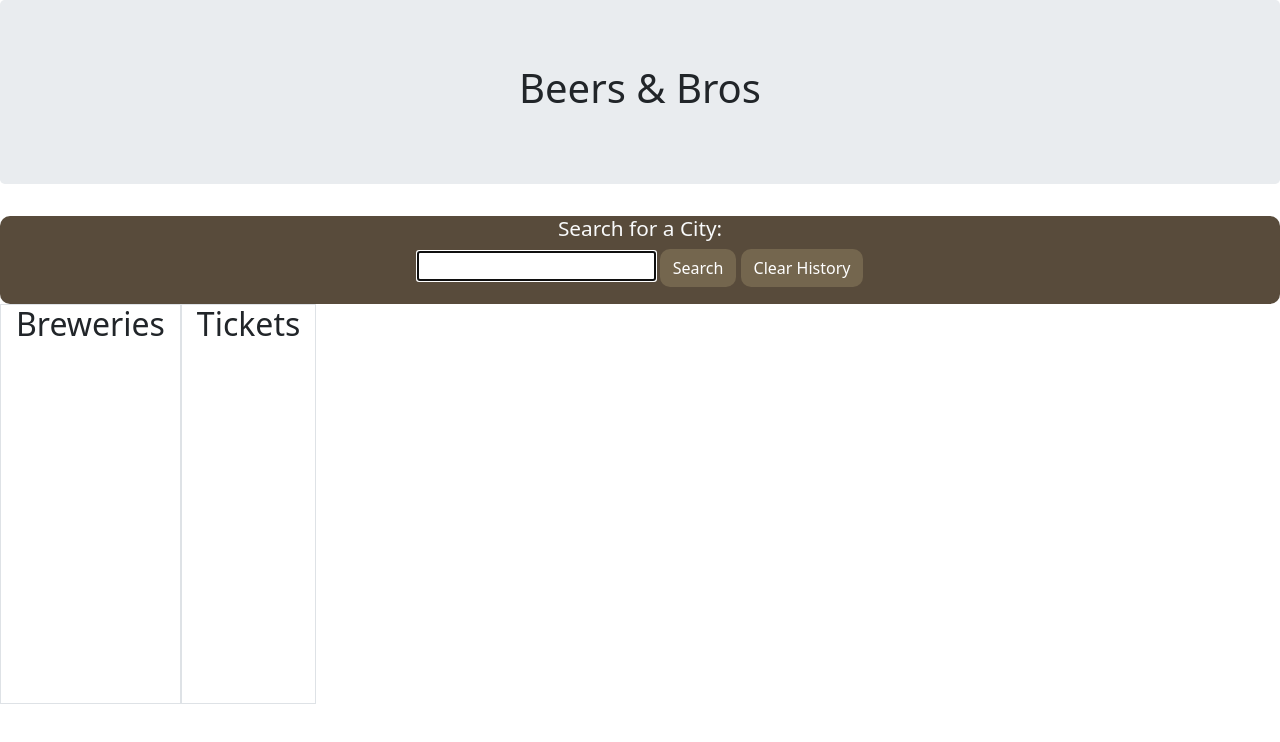
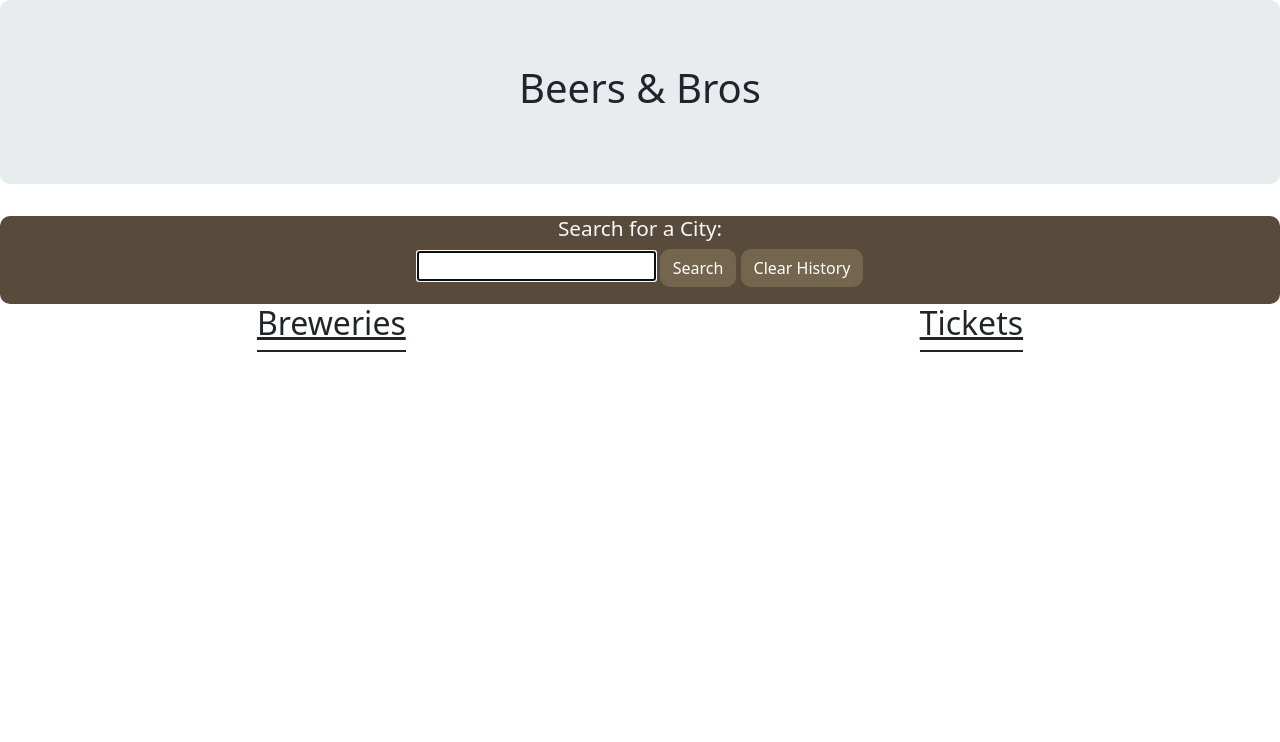
Before and after one commit to ckyle121/Beers_and_Bros, a plain HTML site: page index.html in a window 1280 px wide. Drawn offline with nearby package versions, Linux system fonts and the light colour scheme.

Commit message:
styling changes

```diff
--- a/assets/css/style.css
+++ b/assets/css/style.css
@@ -1,5 +1,6 @@
 .jumbotron {
     text-align: center;
+    border-radius: 10px;
 }
 
 .search {
@@ -18,6 +19,7 @@
 
 #container {
     display: flex;
+    justify-content: space-around;
 }
 
 .btn {
@@ -25,3 +27,7 @@
     background-color: #74664e;
     color: white;
 }
+
+h2 {
+    text-decoration: underline;
+}
--- a/assets/js/script.js
+++ b/assets/js/script.js
@@ -134,7 +134,7 @@ var saveSearch = function(){
         var city = cities[i];
         var button = document.createElement("button");
         button.textContent = city;
-        button.classList.add("btn");
+        button.classList.add("btn", "m-1.5");
         cityList.appendChild(button);
 
         button.addEventListener("click", cityClickHanlder);
--- a/index.html
+++ b/index.html
@@ -18,22 +18,22 @@
         <h4 class="text-light">Search for a City:</h4>
         <input type="text" autofocus="true" name="city" id="city-input">
 
-        <button id="search-btn" class="btn" type="submit">Search</button>
-        <button id="clear-history-btn" class="btn">Clear History</button>
+        <button id="search-btn" class=" btn" type="submit">Search</button>
+        <button id="clear-history-btn" class=" btn">Clear History</button>
     </form>
-    <div id="previous-city-list">
+    <div id="previous-city-list" class="text-center">
     </div>
     <div id="container" style="height: 400px;">
         <!--Breweries-->
-        <div class="h-80 col-6 text-center justify-content-between align-items-stretch flex-wrap border" style="width: auto;">
+        <div class="col-6 text-center justify-content-between flex-wrap " style="width: auto;">
             <h2>Breweries</h2>
-            <div id="brewery-list"></div>
+            <div id="brewery-list" class="border border-dark"></div>
         </div>
 
         <!--Ticketmaster-->
-        <div class="h-80 col-6 text-center justify-content-between align-items-stretch flex-wrap border" style="width: auto;">
+        <div class="col-6 text-center justify-content-between flex-wrap " style="width: auto;">
             <h2>Tickets</h2>
-            <div id="ticket-list"></div>
+            <div id="ticket-list" class="border border-dark"></div>
         </div>
     </div>
     <script src=./assets/js/script.js></script>
```
